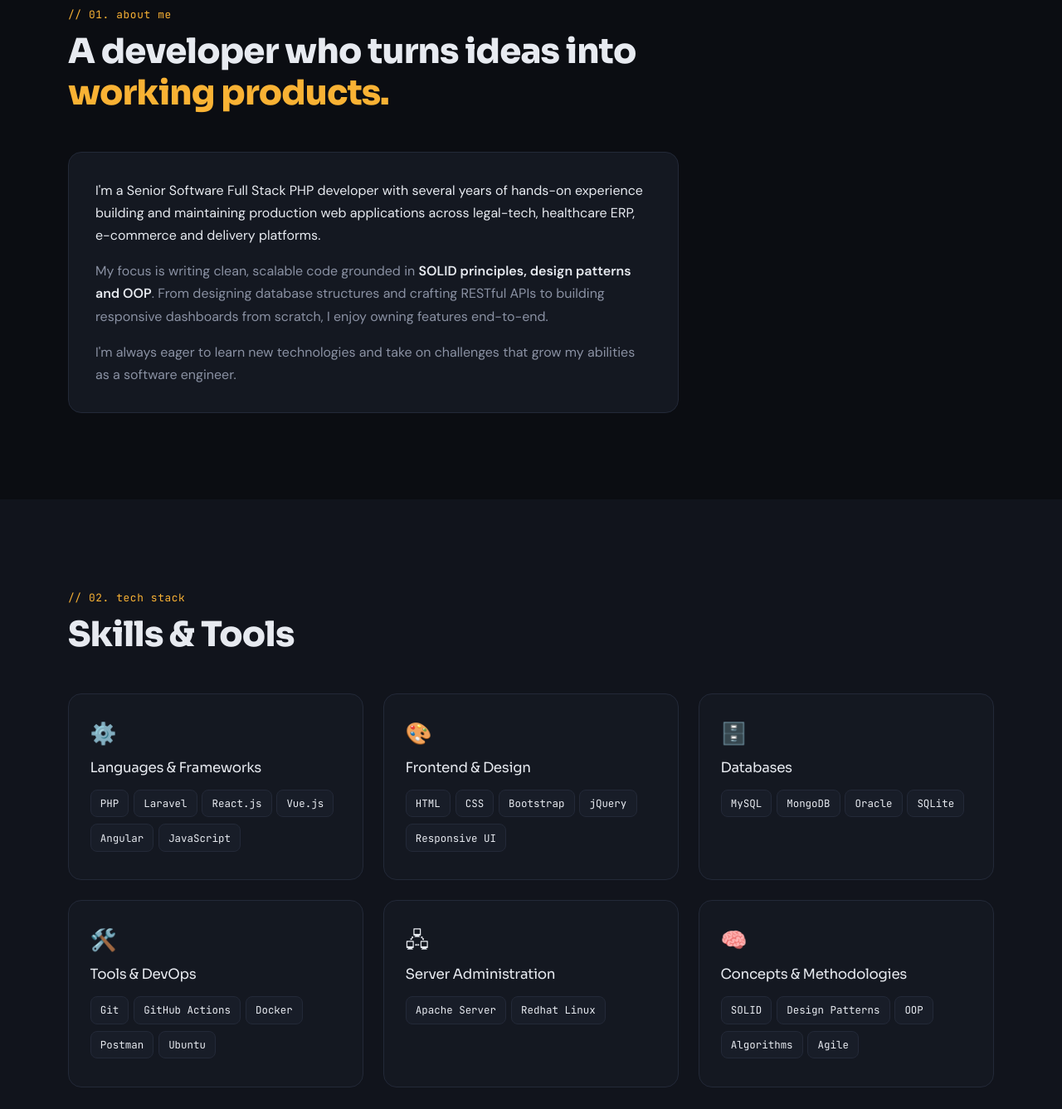
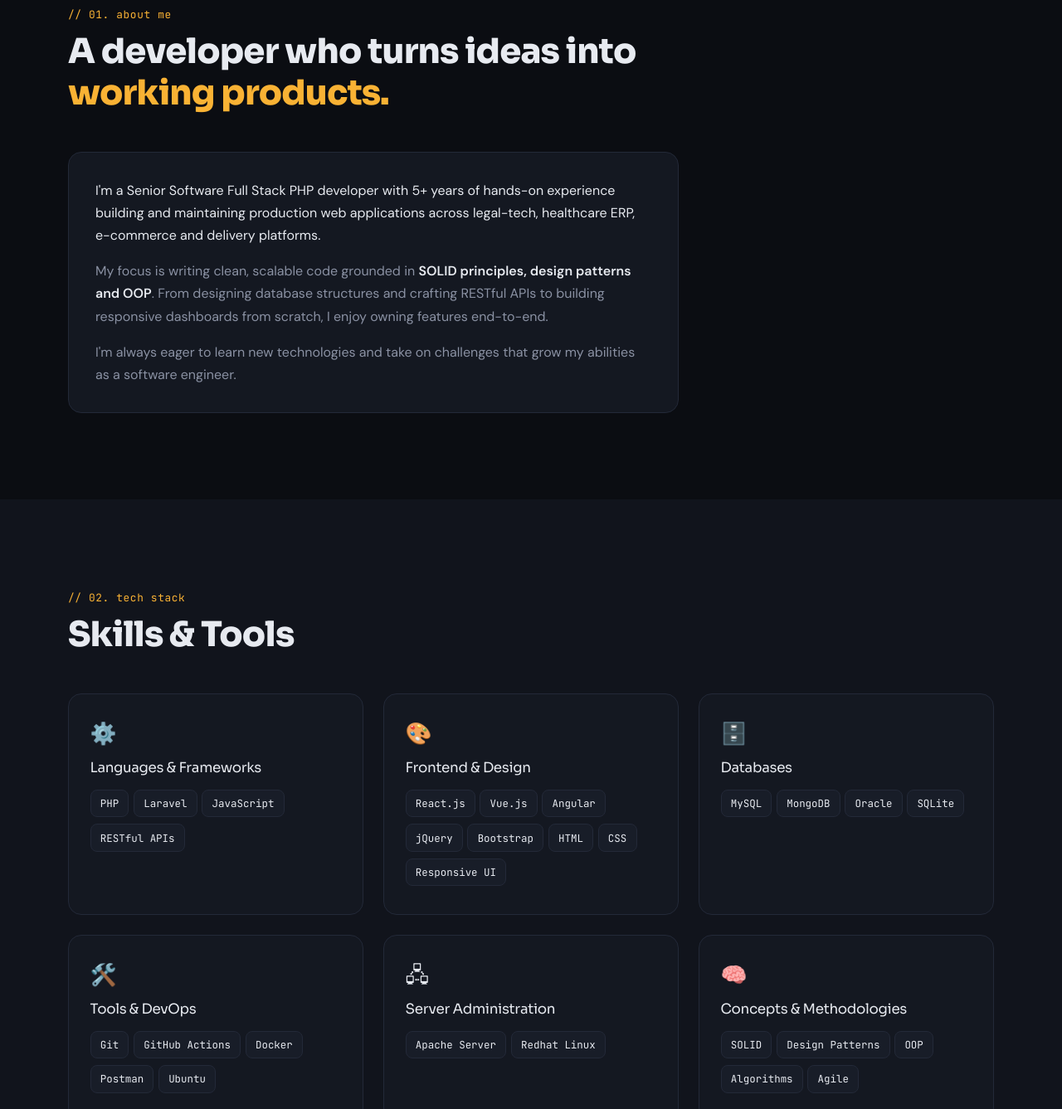
Before and after one commit to Ahmedibrahim1998/portifilo, a plain HTML site: page index.html in a window 1280 px wide. Shown: the part 1035-2372 px from the top of the page at 83% size. Drawn offline with nearby package versions, Linux system fonts and the light colour scheme.

Commit message:
Update portfolio: 5+ years, new projects, skill cards
- Bump years of experience from 4+ to 5+ (stats + about text)
- Add Ibn Al-Jazari Quran memorization platform project
- Add live site links for MedEuCare and Ibn Al-Jazari
- Support optional link field on project cards with .proj-link style
- Reorganize skill cards: move frontend frameworks out of
  Languages & Frameworks into Frontend & Design

Co-Authored-By: Claude Opus 5 (1M context) <noreply@anthropic.com>

```diff
--- a/index.html
+++ b/index.html
@@ -224,6 +224,12 @@
     .proj-card h4 { font-size: 1.1rem; margin-bottom: .5rem; }
     .proj-card p { color: var(--muted); font-size: .9rem; flex: 1; }
     .proj-tags { margin-top: .9rem; }
+    .proj-link {
+      display: inline-block; margin-top: .9rem;
+      font-family: var(--mono); font-size: .8rem; color: var(--accent-2);
+      border-bottom: 1px solid transparent;
+    }
+    .proj-link:hover { color: var(--accent-2); border-bottom-color: var(--accent-2); }
 
     /* ===== education ===== */
     .edu-card { background: var(--card); border: 1px solid var(--line); border-radius: 14px; padding: 1.4rem 1.5rem; height: 100%; transition: .25s; }
@@ -353,7 +359,7 @@
           <h2 class="section-title">A developer who turns ideas into <span class="accent">working products.</span></h2>
           <div class="about-card">
             <p class="mb-3" style="color:var(--text)">
-              I'm a Senior Software Full Stack PHP developer with several years of hands-on experience building and
+              I'm a Senior Software Full Stack PHP developer with 5+ years of hands-on experience building and
               maintaining production web applications across legal-tech, healthcare ERP, e-commerce and delivery
               platforms.
             </p>
@@ -465,7 +471,7 @@
   ========================================================= */
   const DATA = {
     stats: [
-      { num: "4+",  lbl: "Years of experience" },
+      { num: "5+",  lbl: "Years of experience" },
       { num: "7",   lbl: "Companies & clients" },
       { num: "10+", lbl: "Projects delivered" },
       { num: "∞",   lbl: "Lines of clean code" },
@@ -473,9 +479,9 @@
 
     skills: [
       { ic: "⚙️", title: "Languages & Frameworks",
-        items: ["PHP", "Laravel", "React.js", "Vue.js", "Angular", "JavaScript"] },
+        items: ["PHP", "Laravel", "JavaScript", "RESTful APIs"] },
       { ic: "🎨", title: "Frontend & Design",
-        items: ["HTML", "CSS", "Bootstrap", "jQuery", "Responsive UI"] },
+        items: ["React.js", "Vue.js", "Angular", "jQuery", "Bootstrap", "HTML", "CSS", "Responsive UI"] },
       { ic: "🗄️", title: "Databases",
         items: ["MySQL", "MongoDB", "Oracle", "SQLite"] },
       { ic: "🛠️", title: "Tools & DevOps",
@@ -543,8 +549,12 @@
     projects: [
       { ic: "⚖️", name: "Law Mate", tags: ["Laravel", "Paymob", "Wallet"],
         desc: "End-to-end legal-services platform: requests, lawyer bidding, real-time chat, wallet & online payments — with a full management dashboard." },
-      { ic: "🏥", name: "ERP Clinic System", tags: ["Laravel", "Charts", "ERP"],
+      { ic: "🏥", name: "ERP Clinic System — MedEuCare", tags: ["Laravel", "Charts", "ERP"],
+        link: "https://medeucare.com/",
         desc: "Medical management module with responsive dashboards, interactive data charts and financial reporting (returns & refunds)." },
+      { ic: "📖", name: "Ibn Al-Jazari — Quran Memorization Platform", tags: ["Laravel", "3 Dashboards", "EdTech"],
+        link: "https://ibn-eljezery.on-forge.com/",
+        desc: "Educational platform for a Quran memorization school: create & manage halaqat (study circles), students, teachers, attendance and memorization/revision progress — powered by three separate control panels (admin, teacher, student)." },
       { ic: "🚚", name: "Delivery Tracking System", tags: ["PHP", "jQuery", "PrestaShop"],
         desc: "Order & delivery tracking with dashboards built from scratch and dynamic UI for a wholesale express platform." },
       { ic: "📊", name: "Dashboard From Scratch", tags: ["Laravel", "Bootstrap"],
@@ -619,6 +629,7 @@
         <h4>${p.name}</h4>
         <p>${p.desc}</p>
         <div class="proj-tags">${p.tags.map(t => `<span class="chip">${t}</span>`).join("")}</div>
+        ${p.link ? `<a class="proj-link" href="${p.link}" target="_blank" rel="noopener">Live site ↗</a>` : ""}
       </div>
     </div>`).join("");
 
```
